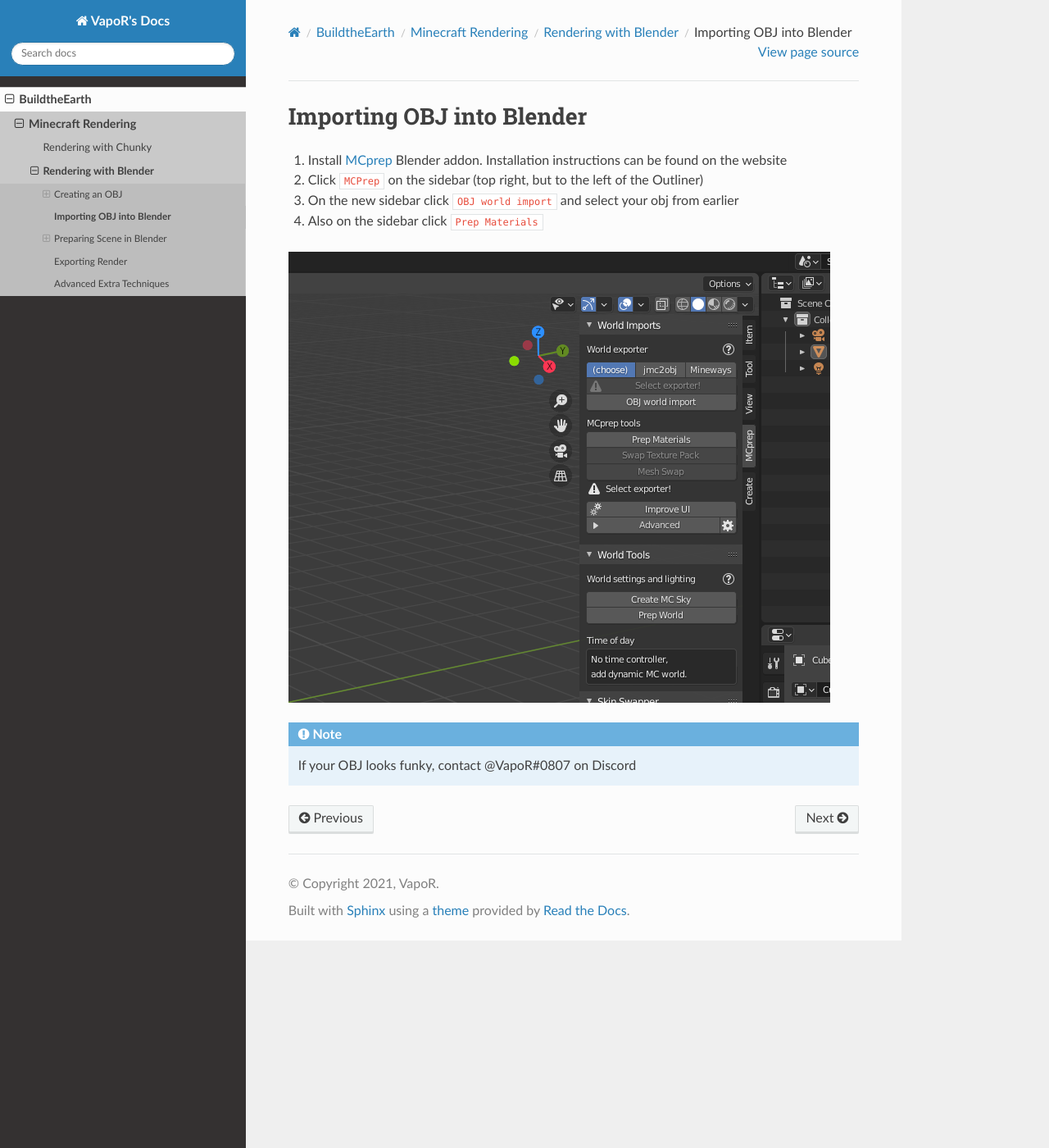
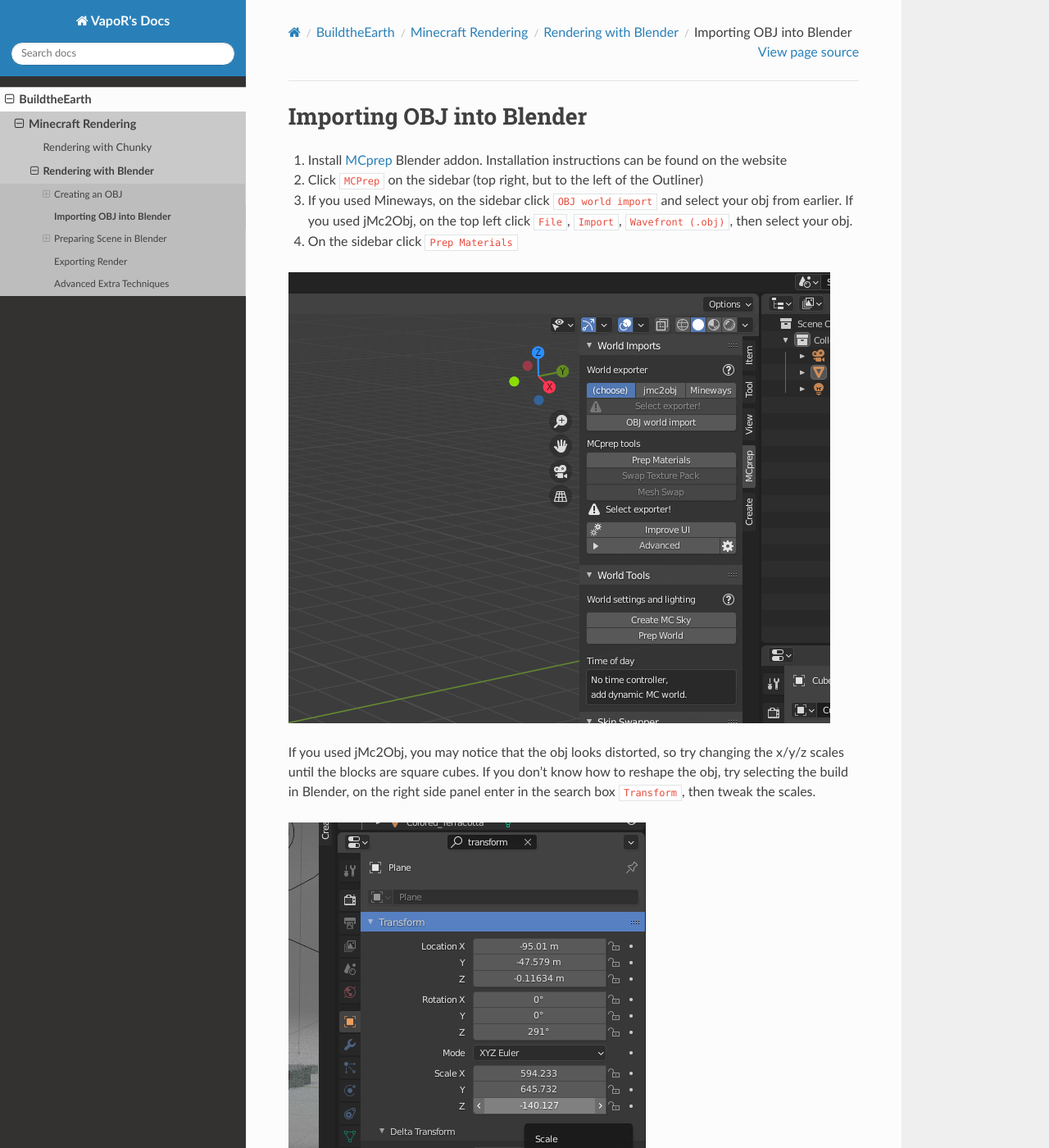
Before and after one commit to yyrichy/documentation, a Sphinx documentation site: the page built from source/buildtheearth/rendering/blender/importing-obj.md, in a window 1280 px wide and 1400 px high. Shown: the whole window at 82% size. Built offline with Sphinx 7.4.7 and the Read the Docs theme 2.0.0, drawn with Linux system fonts in a browser that asks for light colours; some of the changed text lies outside the part shown.

Commit message:
Instructions for fixing an obj

````diff
--- a/source/buildtheearth/rendering/blender/importing-obj.md
+++ b/source/buildtheearth/rendering/blender/importing-obj.md
@@ -10,9 +10,14 @@ authors:
 
 1. Install [MCprep](https://theduckcow.com/dev/blender/mcprep/) Blender addon. Installation instructions can be found on the website
 2. Click `MCPrep` on the sidebar (top right, but to the left of the Outliner)
-3. On the new sidebar click `OBJ world import` and select your obj from earlier
-4. Also on the sidebar click `Prep Materials`
+3. If you used Mineways, on the sidebar click `OBJ world import` and select your obj from earlier. If you used jMc2Obj, on the top left click `File`, `Import`, `Wavefront (.obj)`, then select your obj.
+4. On the sidebar click `Prep Materials`
 ```eval_rst
 .. image:: ../../../../images/blender_sidebar.png
-.. note:: If your OBJ looks funky, contact @VapoR#0807 on Discord
 ```
+If you used jMc2Obj, you may notice that the obj looks distorted, so try changing the x/y/z scales until the blocks are square cubes.
+If you don't know how to reshape the obj, try selecting the build in Blender, on the right side panel enter in the search box `Transform`, then tweak the scales.
+```eval_rst
+.. image:: ../../../../images/transform.png
+.. note:: If you have issues, contact @VapoR#0807 on Discord
+```
````
Also changed, not shown: images/transform.png (added).
